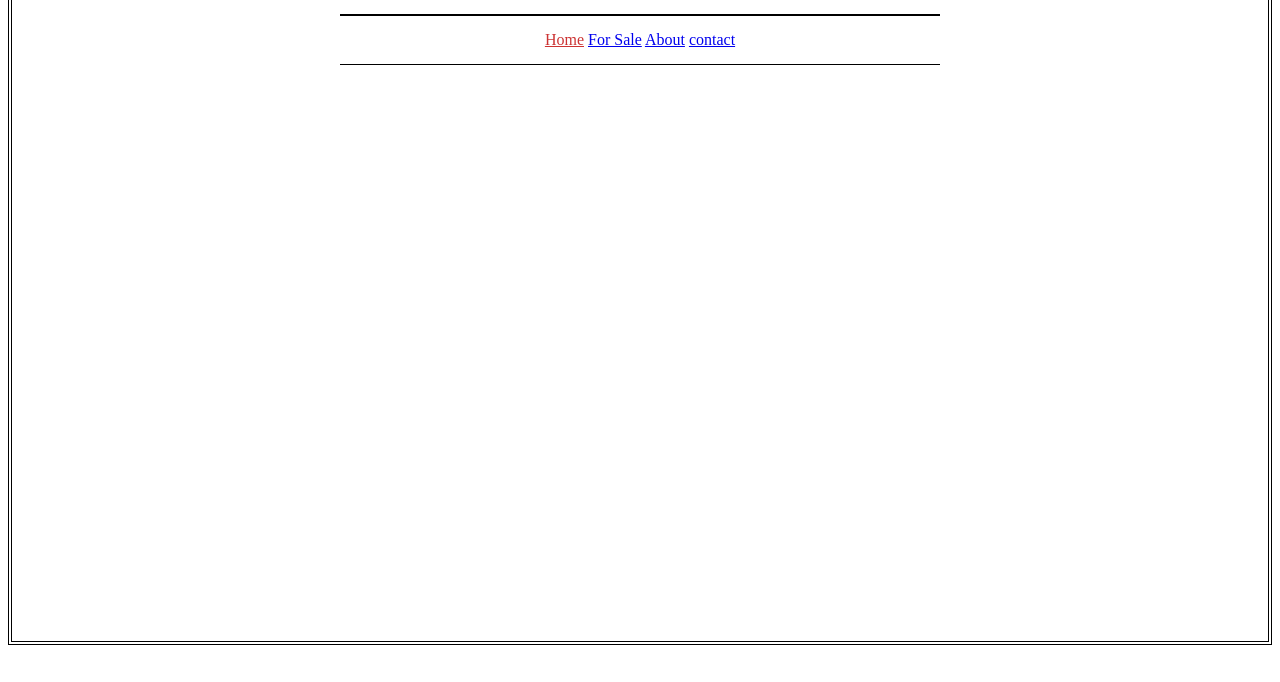
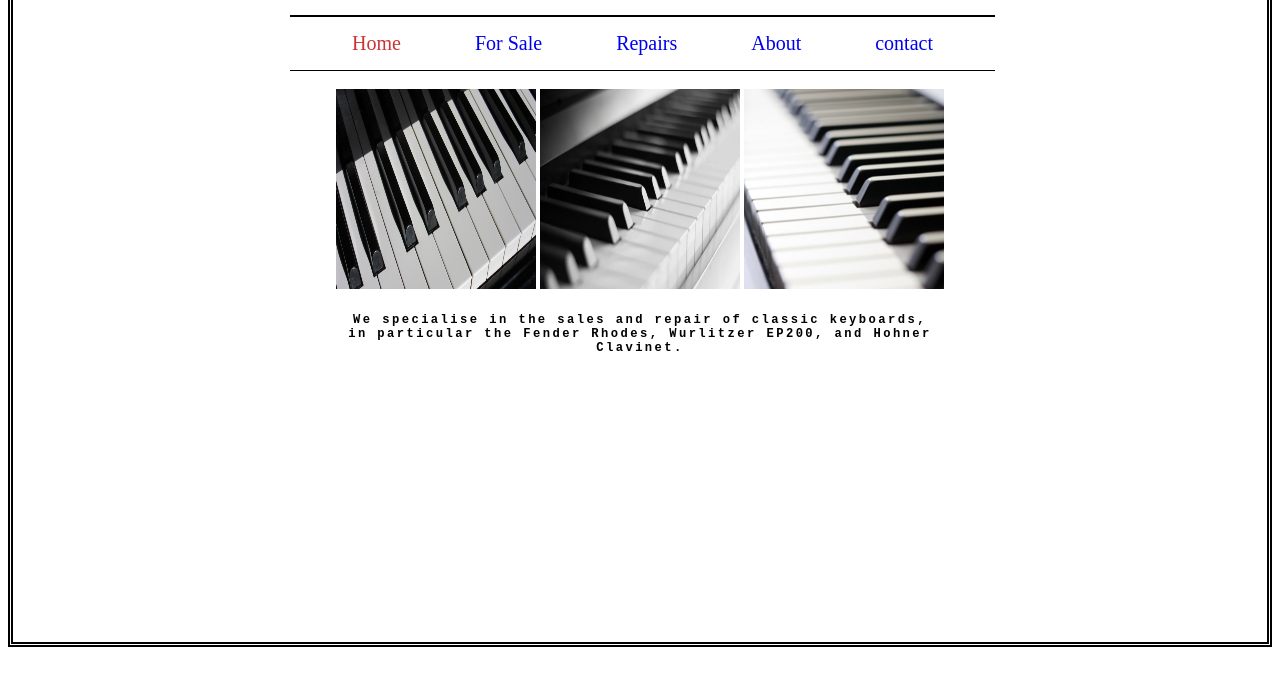
Before and after one commit to FaiqShahzad1/css-project, a plain HTML site: page project/project3/index.html in a window 1280 px wide. Shown: the part 118-800 px from the top of the page. Drawn offline with Linux system fonts and the light colour scheme.

Commit message:
project 3 and feture and more

```diff
--- a/project/project3/home.css
+++ b/project/project3/home.css
@@ -1,32 +1,35 @@
+.container {
+    margin: 0px auto 0px auto;
+    width: 700px;
+}
 
-
-div{
+body {
     text-align: center;
 }
 
-.the{
+.the {
+    margin: 0;
     color: gray;
-    font-size:large;
+    font-size: large;
 
 }
-    .border{
-   max-width: 1520px;
- min-width: 720px;
- margin: 10px auto ;
+
+.border {
+    margin: 10px auto;
     padding: 30px;
- border: 4px double #000;
+    border: 5px double #000;
     height: 685px;
 }
-.style{
+
+.style {
     font-size: 30px;
     font-family: "Courier New", Courier, monospace;
     letter-spacing: 0.15em;
+    margin: 0;
 
 }
-h1,p{
-    margin:0;
-}
-.p{
+
+.p {
     font-size: 80%;
     font-family: "Courier New", Courier, monospace;
     letter-spacing: 0.30em;
@@ -34,8 +37,9 @@ h1,p{
     margin: 0;
 
 }
-p.h {
-    width: 570px;
+
+.h {
+    width: 675px;
     padding: 15px;
     margin: 0px auto 0px auto;
     border-top: 2px solid #000;
@@ -43,11 +47,41 @@ p.h {
     text-align: center;
     text-decoration: none;
 }
-.a-color{
+
+.a-color {
     color: #cc3333;
     background-color: #ffffff;
 }
-p {
-    padding-left: 90px;
-    text-decoration:none;
+
+.a-color:hover {
+    color: #cc3333;
+    background-color: lightgray;
 }
+
+a {
+    margin: 35px;
+    font-size: 20px;
+    text-decoration: none;
+}
+
+.img-size {
+    height: 200px;
+    width: 200px;
+}
+
+.paragraph {
+    color: #000000;
+    width: 600px;
+    margin: 20px auto 20px auto;
+    font-weight: bolder;
+    font-family: "Courier New", Courier, monospace;
+    letter-spacing: 0.20em;
+    font-size: 76%;
+
+}
+
+.a2:hover {
+    color: #cc3333;
+    background-color: lightgray;
+
+}
--- a/project/project3/index.html
+++ b/project/project3/index.html
@@ -10,20 +10,26 @@
 
 <body>
     <div class="border">
-        <h1 class="the">THE</h1>
-        <h1 class="style">ANALOG</h1>
-        <h2 class="p">SPECIALISTS</h2><br>
+        <div class="container">
 
-
-        <p class="h">
-            <a class="a-color" href="index.html">Home</a>
-            <a href="index.html">For Sale</a>
-            <a href="index.html">About</a>
-            <a href="index.html">contact</a>
-        </p>
-
-
-
+            <h1 class="the">THE</h1>
+            <h1 class="style">ANALOG</h1>
+            <h2 class="p">SPECIALISTS</h2><br>
+            <p class="h">
+                <a class="a-color" href="../../index.html">Home</a>
+                <a class="a2" href="index.html">For Sale</a>
+                <a class="a2" href="index.html">Repairs</a>
+                <a class="a2" href="index.html">About</a>
+                <a class="a2" href="index.html">contact</a>
+            </p><br>
+            <img class="img-size" src="../../pic/piano2.jpg" alt="">
+            <img class="img-size" src="../../pic/piano2.webp" alt="">
+            <img class="img-size" src="../../pic/piano3.jpg" alt="">
+            <p class="paragraph">
+                We specialise in the sales and repair of classic keyboards, in particular
+                the Fender Rhodes, Wurlitzer EP200, and Hohner Clavinet.
+            </p>
+        </div>
     </div>
 </body>
 
```
Also changed, not shown: index.html (+10 -9 lines), pic/piano2.jpg (added), pic/piano2.webp (added), pic/piano3.jpg (added). Lines whose indentation alone changed are shown as unchanged.
